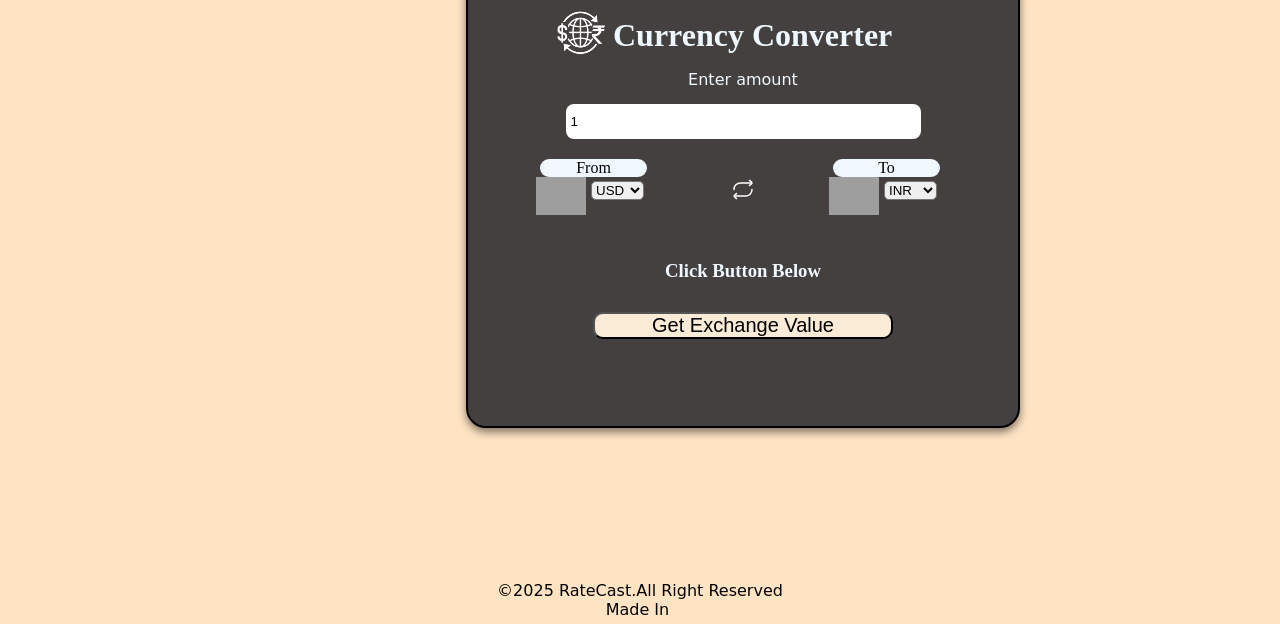
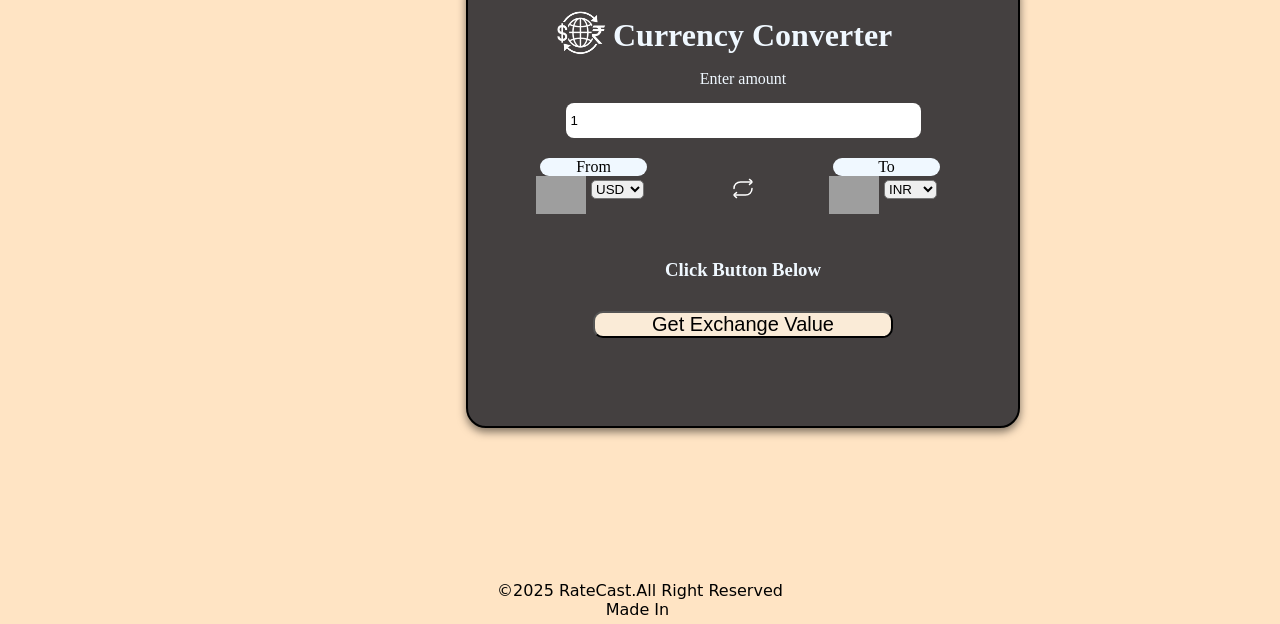
Before and after one commit to saurabhgupta001/RateCast, a plain HTML site: page index.html in a window 1280 px wide. Shown: the part 176-800 px from the top of the page. Drawn offline with Linux system fonts and the light colour scheme; grey boxes are pictures that could not be loaded.

Commit message:
Update index.html
update file

```diff
--- a/index.html
+++ b/index.html
@@ -24,7 +24,7 @@
 </div>
     <form action="">
     <div class="form">
-        <label style="color: aliceblue; text-decoration: solid; font-family: cursive;">Enter amount</label><br>
+        <label style="color: aliceblue; text-decoration: solid;">Enter amount</label><br>
         <input type="text" value="1">
     </div>
     <div class="selection">
@@ -78,4 +78,5 @@
 </footer>
 </body>
 <script src="index.js"></script>
+
 </html>
```
